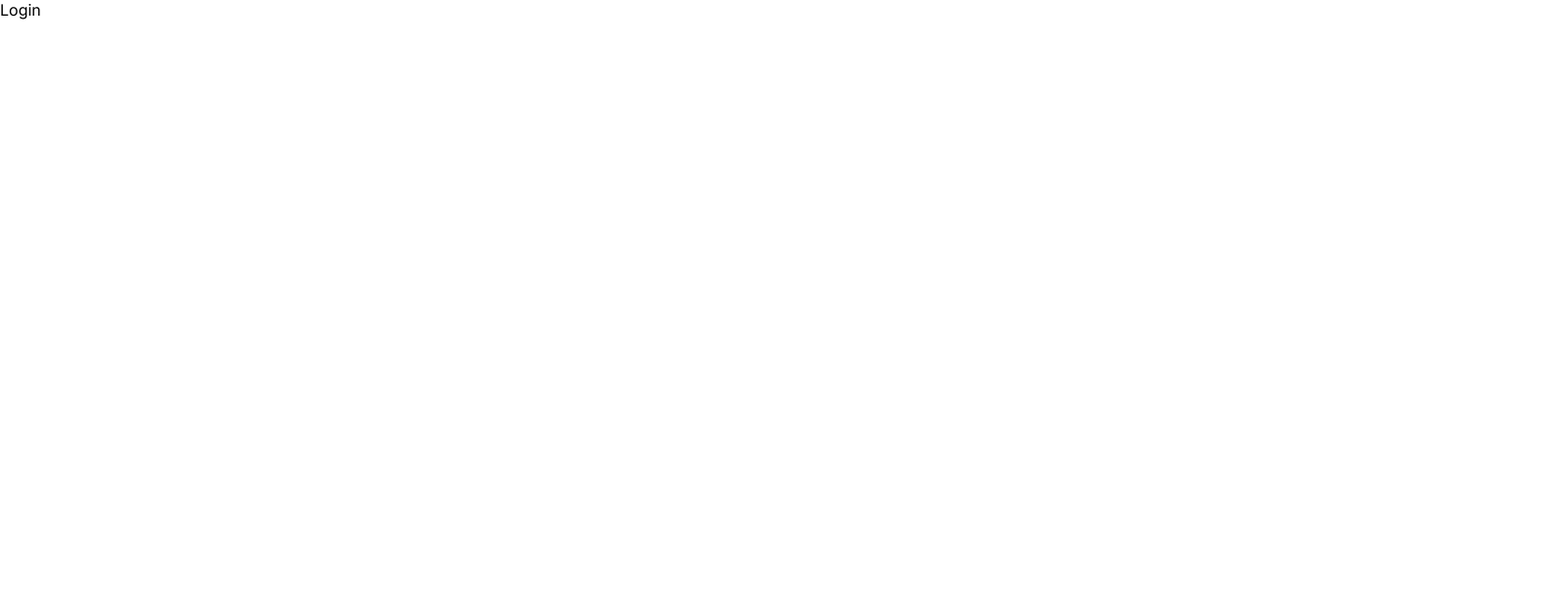
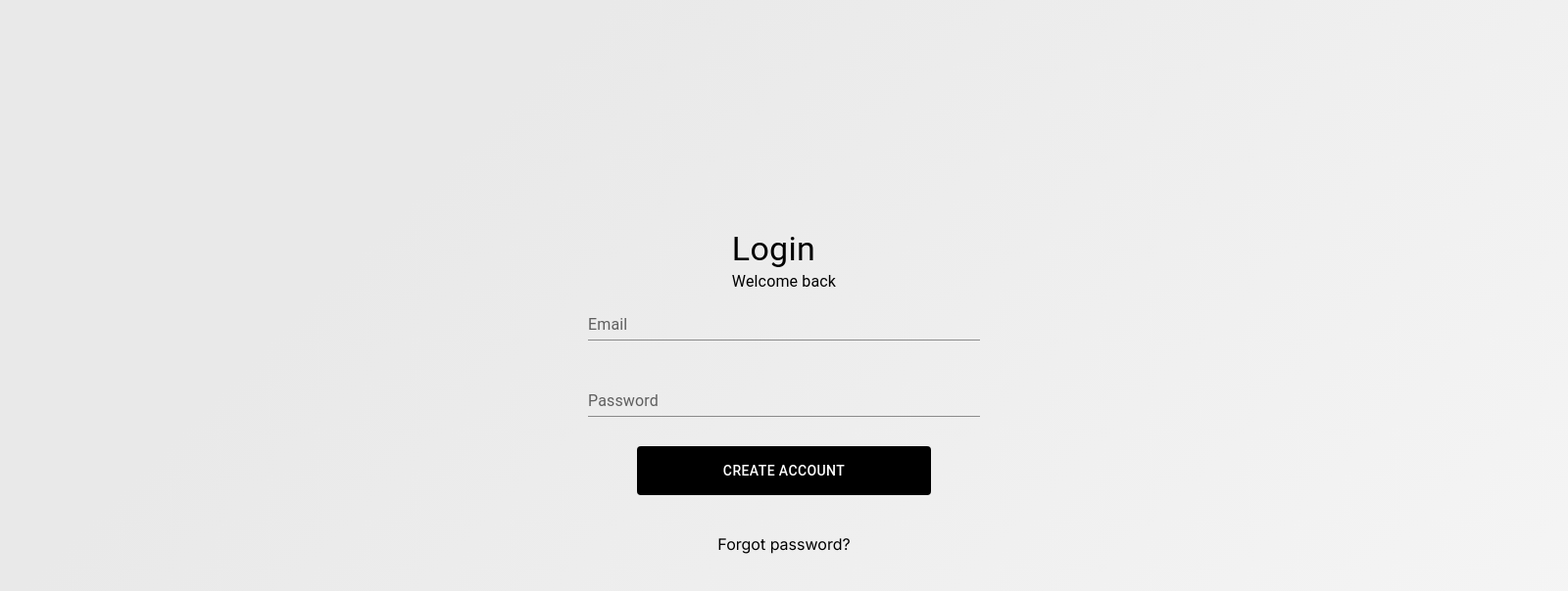
Before and after one commit to newwohh/wealthwise-ful-stack, a Next.js app: page /login in a window 1280 px wide. Shown: the top 604 px of the page at 98% size, 1600 px wide, since content can reach past the window. Built offline with nearby package versions, Linux system fonts and the light colour scheme.

Commit message:
updated-login

```diff
--- a/src/app/(pages)/login/page.tsx
+++ b/src/app/(pages)/login/page.tsx
@@ -1,7 +1,68 @@
+"use client";
+
 import React from "react";
+import { titleHandler } from "@/actions/actions";
+import { Box, Button, TextField, Typography } from "@mui/material";
+import Link from "next/link";
+import { loginstyles } from "@/styles/Login";
 
 const Login = () => {
-  return <div>Login</div>;
+  React.useEffect(() => {
+    titleHandler("Login");
+  }, []);
+
+  return (
+    <div style={loginstyles.logincontainer}>
+      <Box
+        sx={{
+          display: "flex",
+          flexDirection: "column",
+          alignItems: "center",
+          justifyContent: "center",
+        }}
+      >
+        <Box>
+          <Typography variant="h4">Login</Typography>
+          <Typography>Welcome back</Typography>
+        </Box>
+        <form
+          style={{
+            display: "flex",
+            flexDirection: "column",
+            alignItems: "center",
+            justifyContent: "center",
+            marginBottom: "40px",
+          }}
+        >
+          <TextField
+            label="Email"
+            placeholder="Email"
+            sx={{ width: "400px", marginBottom: "30px" }}
+            variant="standard"
+          />
+          <TextField
+            label="Password"
+            placeholder="Password"
+            type="password"
+            sx={{ width: "400px", marginBottom: "" }}
+            variant="standard"
+          />
+          <Button variant="text" sx={loginstyles.loginbtn}>
+            Create account
+          </Button>
+        </form>
+        <Link
+          style={{
+            color: "black",
+            textDecoration: "none",
+          }}
+          href={"/forgotpassword"}
+        >
+          Forgot password?
+        </Link>
+      </Box>
+    </div>
+  );
 };
 
 export default Login;
--- /dev/null
+++ b/src/styles/Login.ts
@@ -0,0 +1,22 @@
+export const loginstyles = {
+  logincontainer: {
+    display: "flex",
+    justifyContent: "center",
+    alignItems: "center",
+    height: "100vh",
+    width: "200vh",
+    backgroundColor: "#f6f6f6",
+    backgroundImage: "linear-gradient(315deg, #f6f6f6 0%, #e9e9e9 74%)",
+  },
+  loginbtn: {
+    width: "300px",
+    height: "50px",
+    backgroundColor: "black",
+    color: "white",
+    marginTop: "30px",
+    "&:hover": {
+      backgroundColor: "black",
+      color: "white",
+    },
+  },
+};
```
